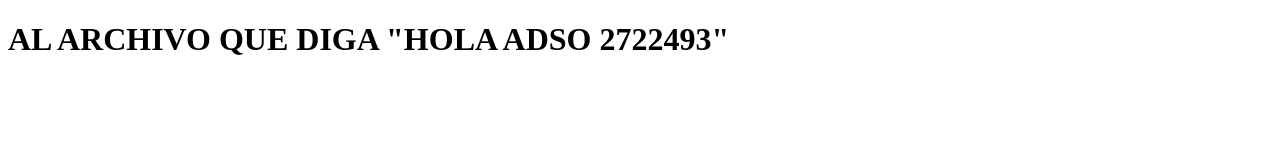
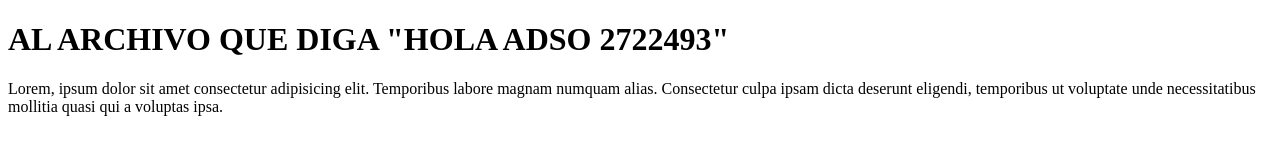
Before and after one commit to johan101429/app_quiz, a plain HTML site: page index.html in a window 1280 px wide. Drawn offline with Linux system fonts and the light colour scheme.

Commit message:
se agrega el segundo commit con el parrafo

```diff
--- a/index.html
+++ b/index.html
@@ -6,12 +6,20 @@ TERCER COMMIT: AGREGAR UNA IMAGEN  <img> DE SU ELECCIÓN -->
 
 <!DOCTYPE html>
 <html lang="en">
+
 <head>
     <meta charset="UTF-8">
     <meta name="viewport" content="width=device-width, initial-scale=1.0">
     <title>Quiz_2_493</title>
 </head>
+
 <body>
     <h1> AL ARCHIVO QUE DIGA "HOLA ADSO 2722493"</h1>
+    <p>
+        Lorem, ipsum dolor sit amet consectetur adipisicing elit. Temporibus labore magnam numquam alias. Consectetur
+        culpa ipsam dicta deserunt eligendi, temporibus ut voluptate unde necessitatibus mollitia quasi qui a voluptas
+        ipsa.
+    </p>
 </body>
+
 </html>
```
